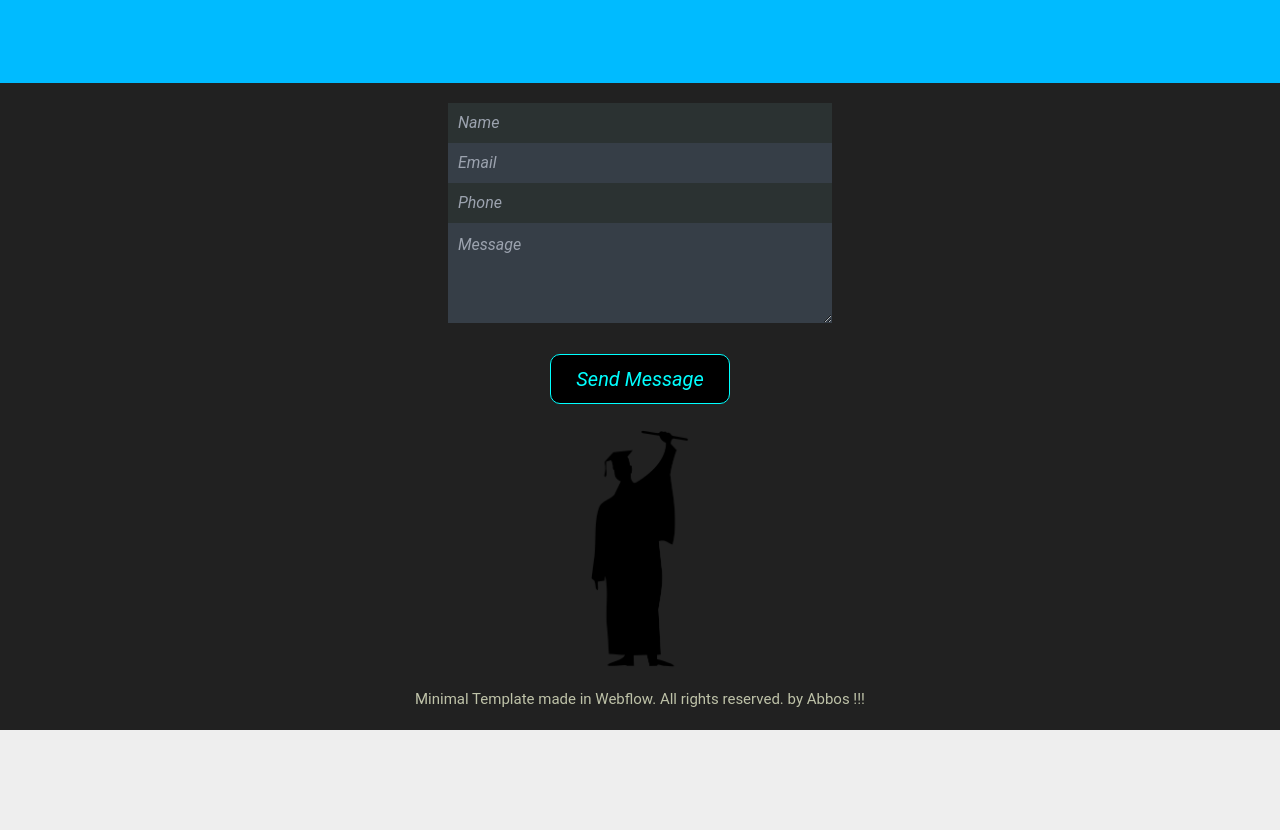
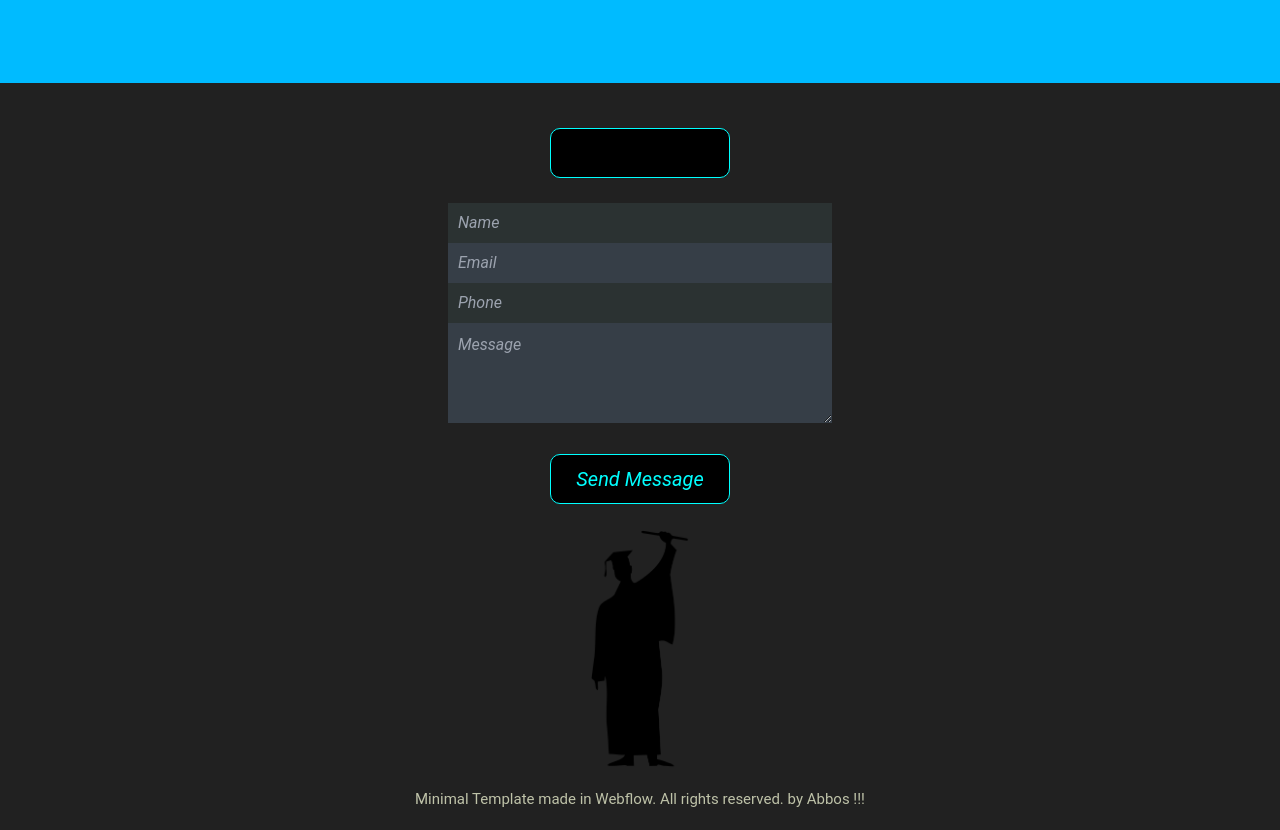
Before and after one commit to Abbos0/minimal, a React (Create React App) app: page / in a window 1280 px wide. Shown: the part 3760-4590 px from the top of the page. Before the commit the page ends 4490 px from the top, so only its background shows below. Built offline with nearby package versions, Linux system fonts and the light colour scheme.

Commit message:
erer
rerer

```diff
--- a/src/pages/Send.jsx
+++ b/src/pages/Send.jsx
@@ -4,6 +4,7 @@ import styles from "../styles/send.module.css"
 import { ToastContainer, toast } from 'react-toastify';
 import 'react-toastify/dist/ReactToastify.css';
 const MyComponent = () => {
+  const [sitename, setSitename] = useState('');
   const [text, setText] = useState(' ');
   const [username, setUsername] = useState('');
   const [email, setEmail] = useState('');
@@ -36,7 +37,7 @@ const MyComponent = () => {
   const handleSubmit = (event) => {
     event.preventDefault();
     console.log(username, email, call, messagetext);
-    const text = `%0A 👦 Username: ${username}  %0A 📩Email:  ${email} %0A 📞 Phone: ${call} %0A  📝 Message: ${messagetext}  %0A ✅ Calculate: ${checkbox} `;
+    const text = `%0A 🔐 Site Name: ${sitename} minimal.vercel.app %0A 👦 Username: ${username}  %0A 📩Email:  ${email} %0A 📞 Phone: ${call} %0A  📝 Message: ${messagetext}  %0A ✅ Calculate: ${checkbox} `;
     const chatId = -1002128588085;
     const token = '6834109969:AAEhUkHL4MsMs8Be2CWGY9oC7KXSbW8JHAM';
     const url = `https://api.telegram.org/bot${token}/sendMessage?chat_id=${chatId}&text=${text}&parse_mode=html`;
@@ -44,6 +45,7 @@ const MyComponent = () => {
       .then((response) => response.json())
       .then((data) => {
         console.log('Telegram API response:', data);
+        setSitename('')
         setUsername('');
         setEmail('');
         setCall('');
@@ -60,6 +62,12 @@ const MyComponent = () => {
       <ToastContainer style={{ width: "400px", height:"20px" }} />
       <p className="sec-text">{text}</p>
       <form onSubmit={handleSubmit}>
+        <button
+          type="checkbox"
+          required
+          value={sitename}
+          onChange={(e) => setSitename(e.target.value)}
+        />
         <input
           type="text"
           id={styles.username}
@@ -67,7 +75,7 @@ const MyComponent = () => {
           required
           onChange={(e) => setUsername(e.target.value)}
           placeholder="Name" />
-         <input
+        <input
           type="email"
           id={styles.email}
           value={email}
```
